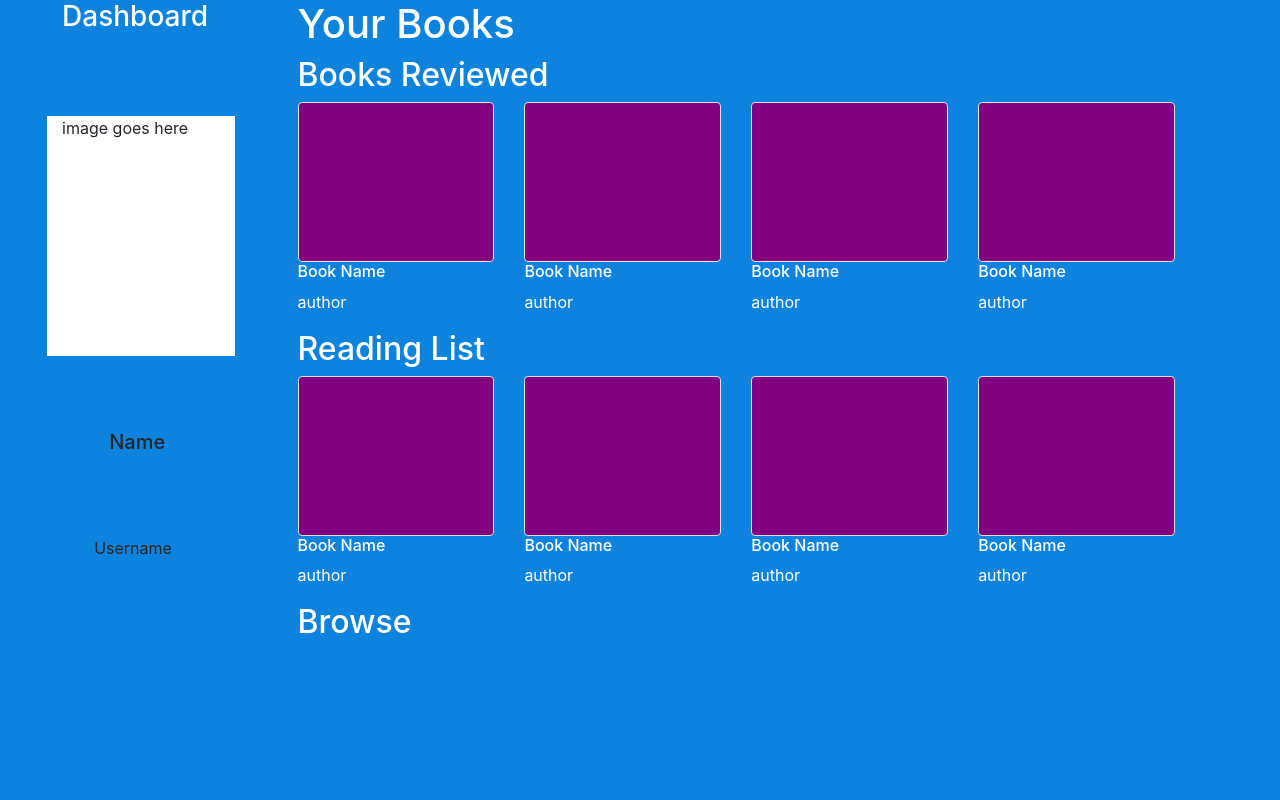
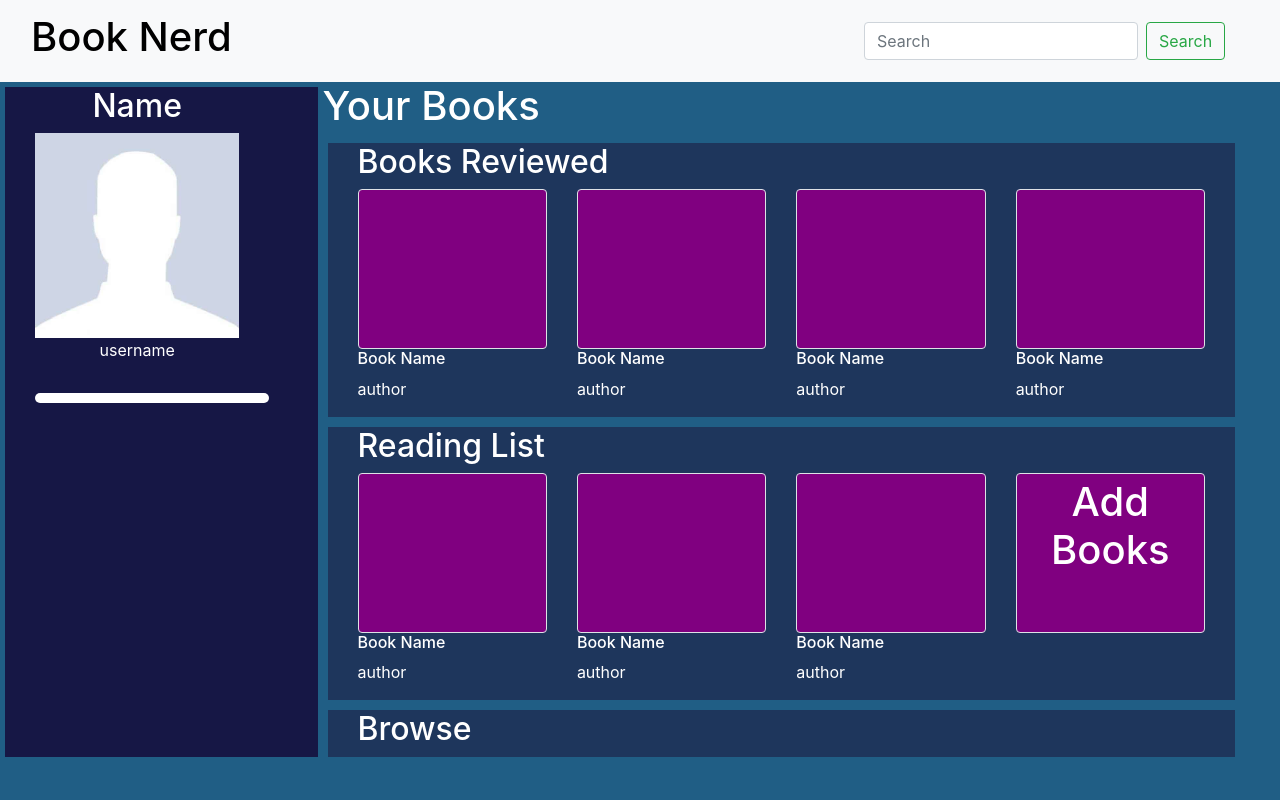
Before and after one commit to ruthersmith/Book-review-public, a Flask app: template templates/dashboard.html in a window 1280 px wide. Run offline with Flask 2, Linux system fonts and the light colour scheme; the template is opened without the code that fills it, so the values that code supplies are empty; some libraries are stand-ins or nearby versions.

Commit message:
organized it a little bit, added individualized link for browse changed the layout completely

```diff
--- a/application.py
+++ b/application.py
@@ -48,6 +48,13 @@ def home():
     browse_book = helpers.getBooks(db)
     browse_book.pop(0)
     data['browse'] = browse_book
+
+    #reading list
+    data['reading_list'] = []
+    #book reviewed
+    data['reading_list']
+
+
     print(data)
 
     return render_template("dashboard.html",data=data)
@@ -64,3 +71,8 @@ def create_account():
 def home_register():
     helpers.registerUser(db,request)
     return "you have registered"
+
+#individual book page route
+@app.route('/home/<int:isbn>')
+def book(isbn):
+    return "this is book " + str(isbn)
--- a/static/css/main.css
+++ b/static/css/main.css
@@ -1,6 +1,19 @@
-h4,h3,h1,h2,a{
+h4,h3,h1,h2,h5,a,p{
   color: white;
 }
 a:hover{
   color: yellow;
 }
+
+.dashboard-section{
+  background-color:#1E365C;
+  margin:5px
+}
+
+.pill-ul{
+  background-color: white;
+  margin-top:15px;
+  border-radius: 5px;
+  padding: 5px;
+  color:#205E85;
+}
--- a/templates/dashboard.html
+++ b/templates/dashboard.html
@@ -7,43 +7,56 @@
      <link rel="stylesheet" href="{{ url_for('static', filename='css/main.css') }}">
     <title>Book Nerd</title>
   </head>
-  <body style="background-color:#0D83DD">
-    <div class="container-fluid row">
+  <body style="background-color:#205E85">
+
+    <nav class="navbar navbar-expand-lg navbar-light bg-light">
+  <a class="navbar-brand col-sm-4 col-md-8" href="#"> <h1 style="color:black">Book Nerd</h1> </a>
+
+  <div>
+
+    <form class="form-inline my-2 my-lg-0">
+      <input class="form-control mr-sm-2" type="search" placeholder="Search" aria-label="Search">
+      <button class="btn btn-outline-success my-2 my-sm-0" type="submit">Search</button>
+    </form>
+  </div>
+</nav>
+
+    <div class="container-fluid row ">
+
         <!-- left column containing the user info -->
-        <div class="row  col-md-3">
-            <h3 class="offset-md-2 col-md-8">Dashboard</h3>
-            <div class="offset-md-2 col-md-8" style="background-color:white;height:30vh">image goes here</div>
-            <h5 class="offset-md-4 col-md-7 " >Name</h5>
-            <p class="offset-md-4">Username</p>
+        <div class="row col-md-3" style="background-color:#161745;margin:5px">
+          <div class="col-sm-9" style="text-align:center;position:absolute" >
+            <h2 class="">Name</h2>
+            <img class="img-fluid" src="{{url_for('static', filename='images/user-placeholder.jpg')}}" />
+            <p>username</p>
+            <ul  class="nav nav-pills nav-stacked pill-ul col-sm-12" style="position:absolute">
+
+            </ul>
+          </div>
+
         </div>
 
         <!-- right column containing the books and their category -->
         <div class="row col-md-9">
-            <div class="col-md-12">
+
               <h1>Your Books</h1>
               <!-- books that were reviewed -->
-              <div class="row ">
+              <div class="row dashboard-section col-md-12">
                   <h2 class="col-md-12" > <a href="#">Books Reviewed</a> </h2>
-                  {% include 'book_reviewed.html' %}
+                  {% include 'dashboard_section/book_reviewed.html' %}
               </div>
 
               <!-- books in reading list -->
-              <div class="row">
-                  <h2 class="col-md-12" ><a href="#">Reading List</a> </h2>
-                  {% include 'reading_list.html' %}
+              <div class="row dashboard-section col-md-12" >
+                  <h2 class="col-md-12"  ><a href="#">Reading List</a> </h2>
+                  {% include 'dashboard_section/reading_list.html' %}
               </div>
 
               <!-- browse section -->
-              <div class="row">
-                <h2 class="col-md-12" style=> <a href="#">Browse</a> </h2>
-                {% include 'browse.html' %}
+              <div class="row dashboard-section col-md-12" >
+                <h2 class="col-md-12"   style=> <a href="#">Browse</a> </h2>
+                {% include 'dashboard_section/browse.html' %}
               </div>
-
-
-            </div>
-
-
-
 
 
         </div>
--- a/templates/browse.html
+++ b/templates/dashboard_section/browse.html
@@ -1,7 +1,7 @@
 <!-- # list of (isbn,ratings,title,author,year) book info -->
 {% for book in data['browse'] %}
-  <div class="col-md-3 col-xs-12">
-     <a href="#">
+  <div class="col-md-3 col-xs-12" ">
+     <a href="{{url_for('book',isbn = book[0])}}">
       <div class="img-thumbnail  col-xs-12" style="background-color:purple;height:20vh">
 
       </div>
--- /dev/null
+++ b/templates/dashboard_section/reading_list.html
@@ -0,0 +1,23 @@
+<!-- # list of (isbn,ratings,title,author,year) book info -->
+
+{% for book in range(3) %}
+  <div class="col-md-3 col-xs-12">
+     <a href="#">
+      <div class="img-thumbnail  col-xs-12" style="background-color:purple;height:20vh">
+
+      </div>
+      <h6>Book Name</h6>
+      <p>author</p>
+      </a>
+  </div>
+  {% endfor %}
+
+  {% if data['reading_list']|length < 4 %}
+  <div class="col-md-3 col-xs-12">
+     <a href="#">
+      <div class="img-thumbnail  col-xs-12" style="background-color:purple;height:20vh">
+            <h1 style="text-align:center; border-radius:50px"> Add Books</h1>
+      </div>
+      </a>
+  </div>
+  {% endif %}
--- a/templates/reading_list.html
+++ /dev/null
@@ -1,12 +0,0 @@
-<!-- # list of (isbn,ratings,title,author,year) book info -->
-{% for book in range(4) %}
-  <div class="col-md-3 col-xs-12">
-     <a href="#">
-      <div class="img-thumbnail  col-xs-12" style="background-color:purple;height:20vh">
-
-      </div>
-      <h6>Book Name</h6>
-      <p>author</p>
-      </a>
-  </div>
-  {% endfor %}
```
Also changed, not shown: static/images/user-placeholder.jpg (added), templates/dashboard_section/book_reviewed.html (renamed from templates/book_reviewed.html).
